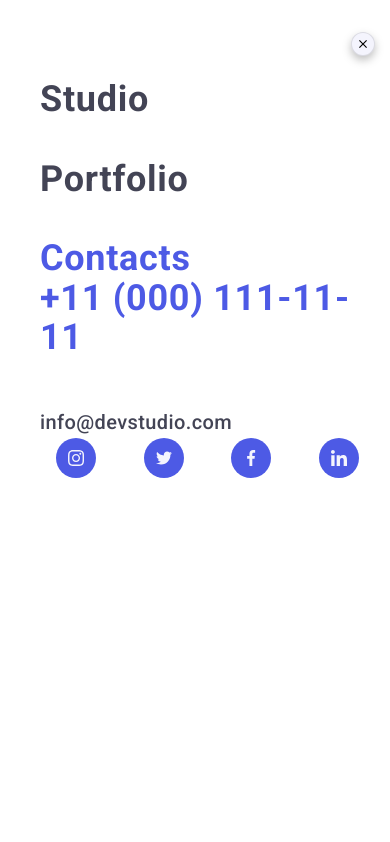
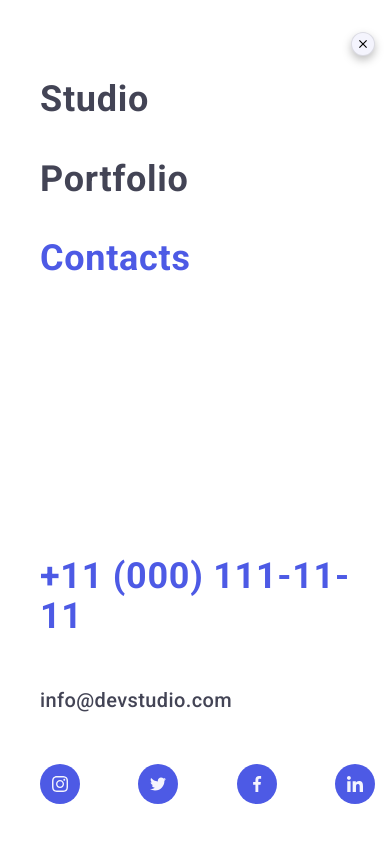
Before and after one commit to NgokToanNL/goit-markup-hw-07-ENG, a plain HTML site: page index.html in a window 390 px wide. Drawn offline with nearby package versions, Linux system fonts and the light colour scheme.

Commit message:
menu css changes

```diff
--- a/css/styles.css
+++ b/css/styles.css
@@ -205,6 +205,7 @@ svg{
 
 .mobile-menu_container {
     position: fixed;
+    height: 100%;
     padding-top: 80px;
     padding-left: 40px;
     padding-bottom: 40px;
@@ -233,6 +234,7 @@ svg{
 .menu-content {
     display: flex;
     flex-direction: column;
+    height: 100%;
 }
 
 .site-nav-menu {
@@ -258,7 +260,7 @@ svg{
 }
 
 .site-contact-menu {
-    margin: 0;
+    margin-bottom: 48px;
     font-weight: 700;
     font-size: 36px;
     line-height: 1.1;
@@ -286,13 +288,13 @@ svg{
 }
 
 
-.soc.list {
+.soc-menu.list {
     display: flex;
     justify-content: space-between;
     padding: 0;
 }
 
-.soc .soc-item {
+.soc-menu .soc-item {
     padding: 0;
     margin-right: 0;
     margin-left: 0;
--- a/index.html
+++ b/index.html
@@ -92,7 +92,7 @@
                                     <a href="mailto:info@devstudio.com" class="link email">info@devstudio.com</a>
                                 </li>
                             </ul>
-                             <ul class="soc list">
+                             <ul class="soc-menu list">
                                  <li class="soc-item">
                                      <a href="" class="link">
                                          <svg class="soc-icon">
```
